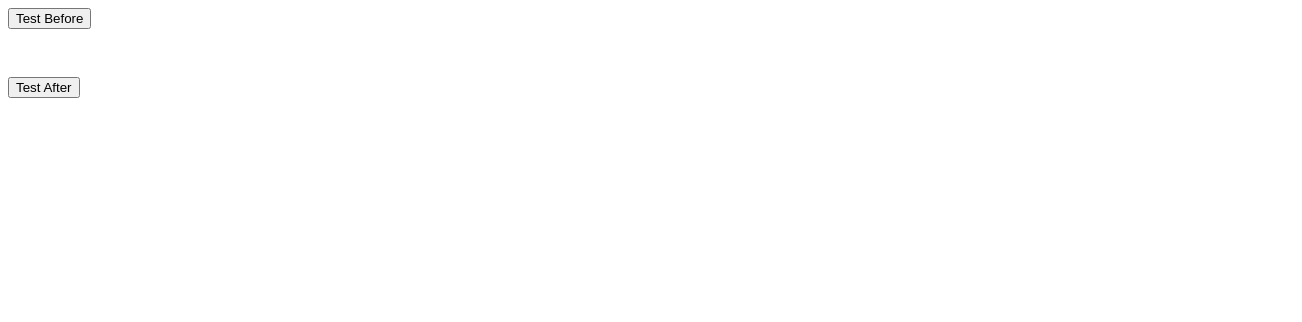
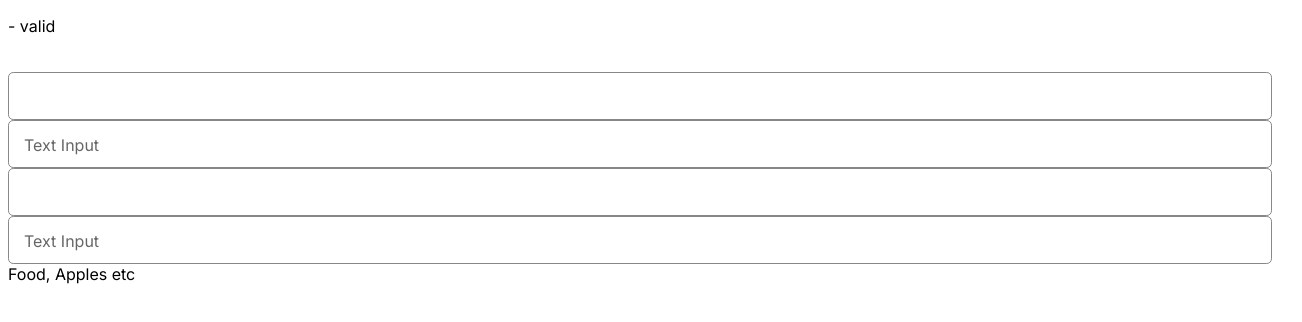
Before and after one commit to freuwoert/marketier-ui, a Vue app: page / in a window 1280 px wide. Shown: the top 322 px of the page, 1302 px wide, since content can reach past the window. Built offline with nearby package versions, Linux system fonts and the light colour scheme.

Commit message:
~ bugfix

```diff
--- a/src/App.vue
+++ b/src/App.vue
@@ -1,8 +1,11 @@
 <template>
     <div class="wrapper">
-        <button>Test Before</button>
+        <p>{{value}} - {{valid ? 'valid' : 'invalid'}}</p><br>
+
         <mui-input v-model="value"/>
-        <button>Test After</button>
+        <mui-input label="Text Input" v-model="value"/>
+        <mui-input placeholder="Food, Apples etc" v-model="value"/>
+        <mui-input label="Text Input" placeholder="Food, Apples etc" v-model="value"/>
     </div>
 </template>
 
@@ -23,7 +26,11 @@
 </script>
 
 <style>
+    @import url('https://fonts.googleapis.com/css2?family=Inter:wght@300;400;500;600;700&display=swap');
+
     .wrapper {
         --primary: #005cd4;
+        font-size: 16px;
+        font-family: 'Inter', 'Roboto', sans-serif;
     }
 </style>
--- a/src/components/MuiInput.vue
+++ b/src/components/MuiInput.vue
@@ -1,21 +1,29 @@
 <template>
-    <div class="mui-container" :class="[{'focused': isFocused}, {'focused-or-filled': isFocusedOrFilled}, {'invalid': isInvalid}, {'has-label': label}, {'spacer': displayMax}]">
+    <div class="mui-container" :class="classes__">
 
         <input ref="input" class="input"
-            :placeholder="placeholder"
             :autocomplete="autocomplete"
+            :spellcheck="spellcheck"
             :name="name"
+            :type="type__"
             v-model="value__"
-            :type="type__"
-            @input="emit()"
-            @focus="isFocused = true; $emit('focus')"
-            @blur="isFocused = false; $emit('blur')"
-            spellcheck="false">
+            @input="input($event.target.value)"
+            @focus="inputEvent('focus', $event)"
+            @blur="inputEvent('blur', $event)"
+            @keydown="inputEvent('keydown', $event)"
+            @keyup="inputEvent('keyup', $event)"
+            @keypress="inputEvent('keypress', $event)"
+            @change="inputEvent('change', $event)"
+            @keydown.esc="inputEvent('esc', $event)"
+            @keydown.enter="inputEvent('enter', $event)"
+            >
 
-        <div class="border" v-if="hasBorder"></div>
-        <div class="label">{{label}}</div>
+        <div class="border" v-if="!noBorder"></div>
 
-        <div class="chars" v-if="displayMax">{{value_.length}} / {{max}}</div>
+        <div class="label" v-if="label">{{label}}</div>
+        <div class="placeholder" v-if="placeholder">{{placeholder}}</div>
+
+        <div class="chars" v-if="showMax__">{{value__.length}} / {{max__}}</div>
     </div>
 </template>
 
@@ -25,6 +33,11 @@
             modelValue: {
                 type: [String, Number],
                 default: '',
+            },
+
+            valid: {
+                type: Boolean,
+                default: true,
             },
 
             type: {
@@ -48,18 +61,41 @@
                 type: String,
                 default: 'off',
             },
+
+            spellcheck: {
+                type: Boolean,
+                default: false,
+            },
+
+            min: {
+                type: [Number, String],
+                default: null,
+            },
+
+            max: {
+                type: [Number, String],
+                default: null,
+            },
+
+            noBorder: {
+                type: Boolean,
+                default: false,
+            },
+
+            hideMax: {
+                type: Boolean,
+                default: false,
+            },
         },
 
         data() {
             return {
                 value__: '',
+                valid__: true,
+                focus__: false,
+                visible__: false,
                 score: 0,
                 errors: {},
-                hasBorder: true,
-                isInvalid: false,
-                isVisible: false,
-                isFocused: false,
-                displayMax: false,
             }
         },
 
@@ -83,14 +119,68 @@
                 return 'text'
             },
 
-            isFocusedOrFilled() {
-                return (this.value__.length > 0 || this.isFocused)
+            min__() {
+                if (isNaN(Number(this.min))) return Number(this.min)
+
+                return null
+            },
+
+            max__() {
+                if (isNaN(Number(this.max))) return Number(this.max)
+
+                return null
+            },
+
+            classes__() {
+                return {
+                    'focused': this.focus__,
+                    'focused-or-filled': this.focusedOrFilled__,
+                    'invalid': !this.valid__,
+                    'has-label': this.label,
+                    'spacer': this.showMax__,
+                }
+            },
+
+            showMax__() {
+                if (this.hideMax) return false
+
+                if (this.max__ === null) return false
+
+                return true
+            },
+
+            focusedOrFilled__() {
+                return (this.value__.length > 0 || this.focus__)
             }
         },
 
         methods: {
             input(value) {
-                this.$emit('input', value)
+                this.$emit('update:modelValue', value)
+            },
+
+            inputEvent(type, event) {
+                this.$emit(type, event)
+
+                switch (type)
+                {
+                    case 'focus': this.focus__ = true; break;
+                    case 'blur': this.focus__ = false; break;
+                }
+            },
+
+            inputFocus(event) {
+
+                this.$emit('focus', event)
+            },
+
+            inputBlur(event) {
+                this.focus__ = false
+                this.$emit('blur', event)
+            },
+
+            validate() {
+                this.$emit('update:valid', this.valid__)
             },
         },
     }
@@ -98,17 +188,22 @@
 
 <style lang="sass" scoped>
     .mui-container
-        --height: 3rem
+        --mui-height: 3rem
+        --mui-background: #fff
+        --mui-color: #000
+        --mui-color-light: #666
 
-        height: var(--height)
-        width: 100%
-        background: var(--bg-primary)
-        border-radius: 5px
+        height: var(--mui-height)
+        background: var(--mui-background)
+        border-radius: .325rem
         position: relative
+
+        *
+            box-sizing: border-box
 
         &.focused
             .border
-                border: var(--focused-input-border)
+                border: 1px solid #222
 
         &.focused-or-filled
             .progress-bar
@@ -119,16 +214,16 @@
 
         &.has-label
             .input
-                padding-top: 15px !important
+                padding-top: 1rem !important
 
         &.spacer
-            margin-bottom: 15px
+            margin-bottom: 1rem
 
         &.invalid
             .border
-                border-color: var(--error)
+                border-color: red
             .chars
-                color: var(--error)
+                color: red
 
         .border
             height: 100%
@@ -136,26 +231,28 @@
             position: absolute
             top: 0
             left: 0
-            border-radius: 5px
-            border: var(--input-border)
+            border-radius: inherit
+            border-width: 1px
+            border-style: solid
+            border-color: #888
             pointer-events: none
 
         .label
-            font-size: 16px
-            height: var(--height)
+            font-size: 1rem
+            height: var(--mui-height)
             width: 100%
-            line-height: calc(var(--height) + 3px)
+            line-height: calc(var(--mui-height) + 3px)
             position: absolute
             top: 0
             left: 0
-            padding: 0 15px
+            padding: 0 1rem
             white-space: nowrap
             overflow: hidden
             text-overflow: ellipsis
             text-align: left
             pointer-events: none
             transition: all 200ms
-            color: var(--text-gray)
+            color: var(--mui-color-light)
             transform-origin: top left
 
         .chars
@@ -164,28 +261,31 @@
             line-height: 16px
             position: absolute
             right: 11px
-            bottom: -16px
+            bottom: -1rem
             text-align: right
             white-space: nowrap
             overflow: hidden
             text-overflow: ellipsis
             pointer-events: none
-            color: var(--text-gray)
+            color: var(--mui-color)
 
         .input
             height: 100%
             width: 100%
-            padding: 0 15px
+            padding: 0 1rem
             border: none
             background: none
-            border-radius: 3px
-            font-family: var(--text-font)
-            font-size: 16px
-            color: var(--heading-gray)
+            border-radius: inherit
+            font-family: inherit
+            font-size: 1rem
+            color: var(--mui-color)
+
+            &:focus
+                outline: none
 
             &::placeholder
-                color: var(--text-gray)
-                font-size: 16px
-                font-family: var(--text-font)
+                color: var(--mui-color-light)
+                font-size: 1rem
+                font-family: inherit
                 user-select: none
 </style>
```
